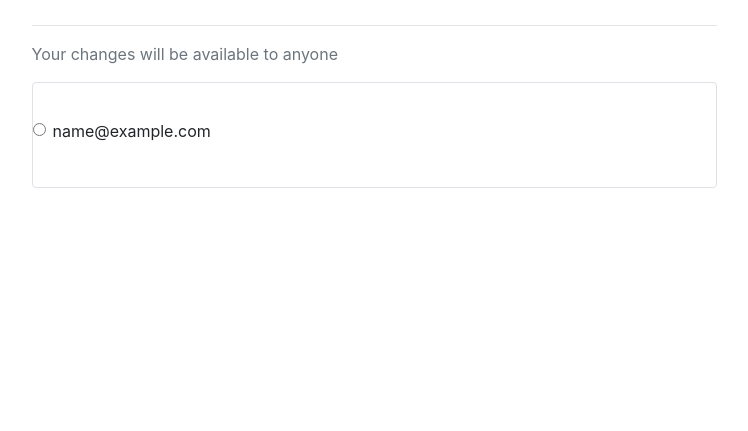
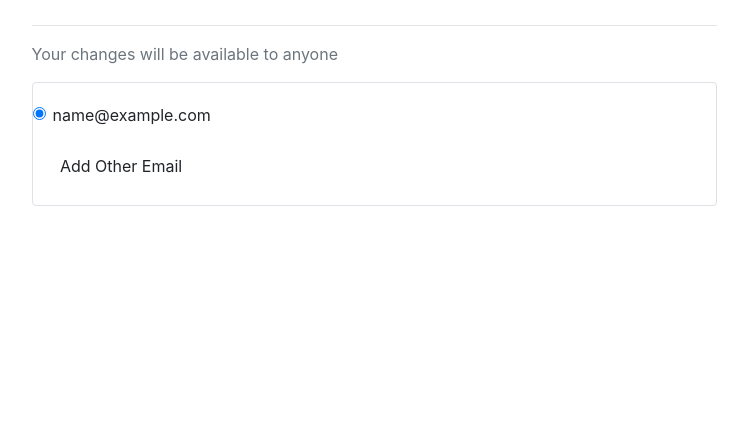
Before and after one commit to crimsonpython24/pymun, a Django app: page /myaccount/change_email/contact in a window 1280 px wide. Shown: the part 369-800 px from the top of the page, without its empty margins (266-1014 px from the left). Run offline with Django 3.2, Linux system fonts and the light colour scheme; the visitor is signed in with stand-in values (Sample User, id 1); some libraries are stand-ins or nearby versions.

Commit message:
adding email obj forms

```diff
--- a/pymun/accounts/admin.py
+++ b/pymun/accounts/admin.py
@@ -1,5 +1,6 @@
 from django.contrib import admin
-from .models import User
+from .models import User, ContactEmail
 
 
 admin.site.register(User)
+admin.site.register(ContactEmail)
--- a/pymun/accounts/forms.py
+++ b/pymun/accounts/forms.py
@@ -3,10 +3,10 @@ from django import forms
 from django.utils.translation import gettext_lazy as _
 from django.http import request
 
-from .models import User
+from .models import User, ContactEmail
 
 
-def fieldtostring(*args, **kwargs):
+def fieldtostring(if_user, *args, **kwargs):
     string = '<input '
     for arg in args:
         if arg == 'required':
@@ -17,8 +17,11 @@ def fieldtostring(*args, **kwargs):
         if field == 'aria_describedby':
             string += ('aria-describedby="' + value + '" ')
         if field == "name":
-            string += ('id="' + value + '" max_length="' + str(User._meta.get_field(value).max_length) + '" ')
-            string += ('name="' + value + '" ')
+            if if_user:
+                string += ('id="' + value + '" max_length="' + str(User._meta.get_field(value).max_length) + '" ')
+                string += ('name="' + value + '" ')
+            else:
+                string += ('id="' + value + '" ' + 'name="' + value + '" ')
         else:
             string += (field + '="' + value + '" ')
     string += ">"
@@ -65,7 +68,7 @@ class UpdateNameForm(UpdateFormBase):
                 layout.Div(
                     layout.Div(
                         layout.HTML(fieldtostring(
-                            "required", "autofocus", type="text", name="first_name", value="", css_class="form-control"
+                            True, "required", "autofocus", type="text", name="first_name", value="", css_class="form-control"
                         )),
                         layout.HTML(valuetolabel("first_name", "First Name")),
                         css_class="md-form",
@@ -74,7 +77,7 @@ class UpdateNameForm(UpdateFormBase):
                 layout.Div(
                     layout.Div(
                         layout.HTML(fieldtostring(
-                            "required", type="text", name="last_name", value="", css_class="form-control"
+                            True, "required", type="text", name="last_name", value="", css_class="form-control"
                         )),
                         layout.HTML(valuetolabel("last_name", "Last Name")),
                         css_class="md-form",
@@ -127,12 +130,10 @@ class UpdateGenderForm(UpdateFormBase):
 
 class UpdateContactEmailForm(UpdateFormBase):
     class Meta:
-        model = User
-        fields = ['email', 'recovery_email', 'about_me_email']
+        model = ContactEmail
+        fields = ['address']
 
     def __init__(self, *args, **kwargs):
-        self.request = kwargs.pop("request")
-
         super(UpdateContactEmailForm, self).__init__(*args, **kwargs)
         self.helper = helper.FormHelper(self)
         self.helper.form_show_labels = False
@@ -140,11 +141,13 @@ class UpdateContactEmailForm(UpdateFormBase):
         self.helper.layout = layout.Layout(
             layout.Div(
                 layout.Div(
-                    layout.HTML(fieldtostring(
-                        "required", "autofocus", type="radio", name="email", value="", css_class="form-check-input"
-                    )),
-                    layout.HTML(valuetolabel("email", self.request.user.email)),
-                    css_class="form-check",
+                    layout.Div(
+                        layout.HTML(fieldtostring(
+                            False, "required", "autofocus", type="text", name="address", value="", css_class="form-control"
+                        )),
+                        layout.HTML(valuetolabel("address", "Email")),
+                        css_class="md-form",
+                    ),
                 ),
             )
         )
@@ -153,7 +156,7 @@ class UpdateContactEmailForm(UpdateFormBase):
 class UpdateAboutMeEmailForm(UpdateFormBase):
     class Meta:
         model = User
-        fields = ['email', 'recovery_email', 'about_me_email']
+        fields = ['about_me_email']
 
     def __init__(self, *args, **kwargs):
         super(UpdateAboutMeEmailForm, self).__init__(*args, **kwargs)
@@ -168,7 +171,7 @@ class UpdateAboutMeEmailForm(UpdateFormBase):
 class UpdateRecoveryEmailForm(UpdateFormBase):
     class Meta:
         model = User
-        fields = ['email', 'recovery_email', 'about_me_email']
+        fields = ['recovery_email']
 
     def __init__(self, *args, **kwargs):
         super(UpdateRecoveryEmailForm, self).__init__(*args, **kwargs)
--- a/pymun/accounts/models.py
+++ b/pymun/accounts/models.py
@@ -46,21 +46,17 @@ class User(util_models.CreationModificationDateMixin, util_models.UrlMixin, Abst
 
     slug = models.SlugField(unique=True)
     avatar = models.ImageField('Avatar', upload_to=upload_to, blank=True, null=True)
-
+    email = models.EmailField(_('email address'), blank=True)
     recovery_email = models.EmailField(_('Recovery Email'), blank=True, null=True)
     about_me_email = models.EmailField(_('About Me Email'), blank=True, null=True)
-
     birthday = models.DateField(_('Birthday'), blank=True, null=True)
     genders = (('male', 'Male'), ('female', 'Female'), ('others', 'Non-Binary'), ('none', 'Undeclarable'))
     gender = models.CharField(_('Gender'), blank=True, choices=genders, max_length=10)
-
     workplace = models.CharField(_('Workplace'), blank=True, max_length=100)
     college = models.CharField(_('College'), blank=True, max_length=100)
     high_school = models.CharField(_('High School'), blank=True, max_length=100)
-
     current_city = models.CharField(_('Current City'), blank=True, max_length=100)
     hometown = models.CharField(_('Hometown'), blank=True, max_length=100)
-
     nickname = models.CharField(_('Nickname'), blank=True, max_length=50)
     # biography = util_fields.MultilingualCharField(_('Biography'), blank=True, max_length=500)
     # favorite_quote = util_fields.MultilingualCharField(_('Favorite Quote'), blank=True, max_length=500)
@@ -122,3 +118,12 @@ class User(util_models.CreationModificationDateMixin, util_models.UrlMixin, Abst
     @classmethod
     def itemprop_fields(cls) -> object:
         return ["title", "content"] + super().itemprop_fields()
+
+
+class ContactEmail(models.Model):
+    address = models.EmailField(_('email address'), blank=True)
+    verified = models.BooleanField(_('verified'), default=False)
+    user = models.ForeignKey(User, on_delete=models.CASCADE)
+
+    def __str__(self):
+        return self.address
--- a/pymun/accounts/templates/myaccount/change_contact_email.html
+++ b/pymun/accounts/templates/myaccount/change_contact_email.html
@@ -7,18 +7,47 @@
 <link rel="stylesheet" href="{% static 'myaccount/css/change_base.css' %}">
 {% endblock style %}
 
-{% block inner_topic %}Contact Email{% endblock inner_topic %}
-{% block icon_url %}{% url 'change_email' %}{% endblock icon_url %}
-
+{% block inner_topic %}Email{% endblock inner_topic %}
 {% block inner_content %}
   <p class="text-muted  custom-text-1">Your changes will be available to anyone</p>
   <div class="card z-depth-0 border">
-    <div class="card-body" style="padding-left: 0px; padding-right: 0px;">
-      <p class="card-text custom-card-txt-0 text-body">
-        <form action="{% url 'change_contact_email' %}">
-          {% crispy form %}
-        </form>
-      </p>
+    <div class="card-body">
+      <div class="form-check" style="padding-left: 0px;">
+        <input type="radio" class="form-check-input" id="materialChecked" name="materialExampleRadios" checked>
+        <label class="form-check-label" for="materialChecked">
+          <span class="card-text custom-card-txt-0 text-body">{{ user.email }}</span>
+        </label>
+      </div>
+      <div style="padding-top: 20px;"></div>
+      <button class="btn btn-flat" data-toggle="modal" data-target="#modalLoginForm"
+              style="padding-left: 1%; padding-right: 1%; margin: 0px; padding-top: 1%; padding-bottom: 1%">
+        Add Other Email
+      </button>
+    </div>
+  </div>
+  <div class="modal fade" id="modalLoginForm" tabindex="-1" role="dialog" aria-labelledby="exampleModalCenterTitle" aria-hidden="true">
+    <div class="modal-dialog modal-dialog-centered modal-sm" role="document">
+      <div class="modal-content custom-content-1">
+        <div class="custom-content-1a">
+          <div class="modal-header border-0">
+            <h5 class="modal-title custom-text-2" id="exampleModalLongTitle" style="padding-bottom: 0px;">Add Contact Email</h5>
+            <button type="button" class="close" data-dismiss="modal" aria-label="Close">
+              <span aria-hidden="true">&times;</span>
+            </button>
+          </div>
+          <div class="modal-body" style="padding-top: 0px;">
+            <form method="post" action="{% url 'change_name'  %}">
+              {% crispy form %}
+              <div class="btn-group float-right" role="group" aria-label="Basic example">
+                <button type="button" class="btn btn-flat btn-sm float-right btn-custom-0" data-dismiss="modal">
+                  <span class="text-secondary custom-text-3">Cancel</span>
+                </button>
+                <button type="submit" class="btn btn-flat btn-sm float-right btn-custom-0"><span class="text-primary custom-text-3">Done</span></button>
+              </div>
+            </form>
+          </div>
+        </div>
+      </div>
     </div>
   </div>
 
--- a/pymun/accounts/views.py
+++ b/pymun/accounts/views.py
@@ -129,11 +129,6 @@ class ChangeContactEmailView(generic.edit.FormView):
     template_name = 'myaccount/change_contact_email.html'
     form_class = forms.UpdateContactEmailForm
 
-    def get_form_kwargs(self):
-        kwargs = super(ChangeContactEmailView, self).get_form_kwargs()
-        kwargs.update({'request': self.request})
-        return kwargs
-
     def get_object(self):
         return self.request.user
 
```
